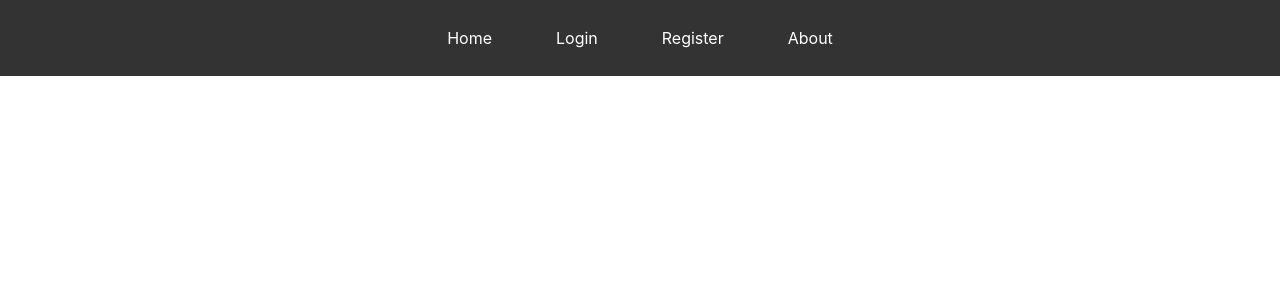
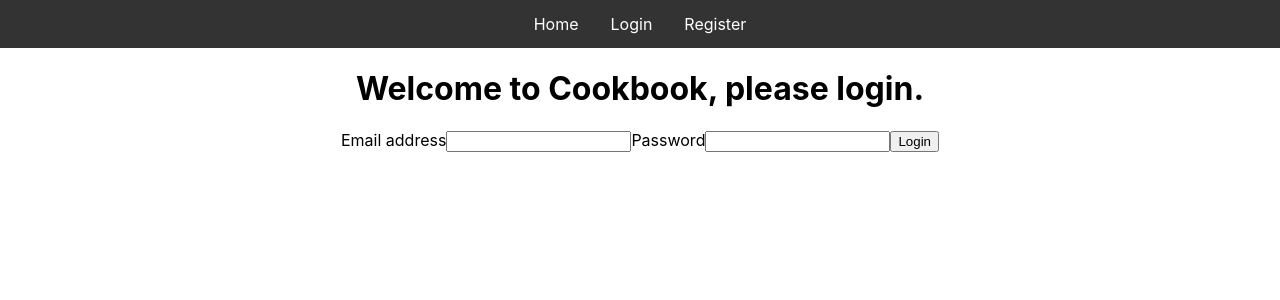
Before and after one commit to GeorgiLyudov/Cook-Book-2, a React (Create React App) app in the folder client/: page /register in a window 1280 px wide. Shown: the top 300 px of the page. Built offline with nearby package versions, Linux system fonts and the light colour scheme.

Commit message:
login/register

```diff
--- a/client/package.json
+++ b/client/package.json
@@ -6,6 +6,7 @@
     "@testing-library/jest-dom": "^5.11.10",
     "@testing-library/react": "^11.2.5",
     "@testing-library/user-event": "^12.8.3",
+    "firebase": "^8.3.1",
     "react": "^17.0.2",
     "react-dom": "^17.0.2",
     "react-router-dom": "^5.2.0",
--- a/client/src/App.js
+++ b/client/src/App.js
@@ -1,9 +1,27 @@
 import './App.css';
+import { Switch, Route } from 'react-router-dom';
+
 import Header from './Components/Header/Header';
+import Login from './Components/Login/Login';
+import Register from './Components/Register/Register';
+import Home from './Components/Home/Home';
+const props = {
+  loggedIn: false
+}
 function App() {
   return (
     <div className="App">
-      <Header />
+      <Header/>
+      <Switch>
+        <Route path="/" exact component={Home} />
+
+        <Route path="/login" component={Login} />
+        <Route path="/register" component={Register} />
+        <Route path="/logout" render={(props) =>
+          <Home loggedIn={false} />
+        } />
+
+      </Switch>
     </div>
   );
 }
--- a/client/src/Components/Header/Header.js
+++ b/client/src/Components/Header/Header.js
@@ -1,15 +1,67 @@
 import './Header.css';
-function Header() {
+import { Link } from 'react-router-dom';
+import { Component } from 'react';
+import firebase from 'firebase';
 
-  return (
-    <ul className="nav">
-      <li className="nav-item"><a href="/">Home</a></li>
-      <li className="nav-item"><a href="/login">Login</a></li>
-      <li className="nav-item"><a href="/register">Register</a></li>
-      <li className="nav-item"><a href="about.asp">About</a></li>
-    </ul>
-  );
+class Header extends Component {
+  constructor(props) {
+    super(props)
+    this.state = {
+      loggedIn: false
+    }
 
-};
+  }
+  logout() {
+    this.setState({loggedIn: false});
+    firebase.auth().signOut().then(() => {
+    })
+    .catch((err) => console.log(err));
+  }
+  render() {
+    if (this.state.loggedIn) {
+      return <ul className="nav">
+        <Link to="/" className="nav-item">Home</Link>
+        <Link to="/categories" className="nav-item">Categories</Link>
+        <Link to="/users/:userId" className="nav-item">My profile</Link>
+        <Link to="/logout" className="nav-item" onClick={this.logout.bind(this)}>Logout</Link>
+      </ul >
+    } else {
+      return (
+        <ul className="nav">
+          <Link to="/" className="nav-item">Home</Link>
+          <Link to="/login" className="nav-item">Login</Link>
+          <Link to="/register" className="nav-item" onClick={() => this.setState({ loggedIn: false })}>Register</Link>
+        </ul >
+      );
+
+    }
+  }
+
+  // }
+  // function Header({
+  //   loggedIn
+  // // }) {
+  // const[logged, setLogged] = useState(loggedIn);
+
+  // if(logged) {
+  //   console.log('still logged in');
+  //   return <ul className="nav">
+  //     <Link to="/" className="nav-item">Home</Link>
+  //     <Link to="/categories" className="nav-item">Categories</Link>
+  //     <Link to="/users/:userId" className="nav-item">My profile</Link>
+  //     <Link to="/logout" className="nav-item">Logout</Link>
+  //   </ul >
+  // } else {
+  // console.log('here');
+  // return (
+  //   <ul className="nav">
+  //     <Link to="/" className="nav-item">Home</Link>
+  //     <Link to="/login" className="nav-item">Login</Link>
+  //     <Link to="/register" className="nav-item" onClick={() => setLogged(false)}>Register</Link>
+  //   </ul >
+  // );
+
+}
+
 
 export default Header
--- /dev/null
+++ b/client/src/Components/Home/Home.js
@@ -0,0 +1,17 @@
+
+
+const Home = ({
+  loggedIn
+}) => {
+  return (
+    <div>
+      <h1>Welcome!</h1>
+      <h2>Most popular this week: </h2>
+      <h3>{loggedIn}</h3>
+
+
+    </div>
+  )
+}
+
+export default Home;
--- a/client/src/Components/Login/Login.js
+++ b/client/src/Components/Login/Login.js
@@ -1 +1,64 @@
 import './Login.css';
+import firebase from "firebase";
+import { Redirect } from 'react-router';
+import { Component } from 'react';
+
+class Login extends Component {
+  constructor(props) {
+    super(props);
+    this.state = {
+      loggedIn: false,
+    }
+  }
+  onSubmitHandler = (e) => {
+    e.preventDefault();
+    let email = e.target.username.value;
+    let password = e.target.password.value;
+    this.setState({ loggedIn: true })
+    firebase.auth().signInWithEmailAndPassword(email, password)
+      .catch((error) => {
+        var errorCode = error.code;
+        var errorMessage = error.message;
+        console.log(`${errorCode}: ${errorMessage}`);
+      });
+  }
+  render() {
+    const loggedIn = this.state.loggedIn;
+    if (loggedIn) {
+      return <Redirect to={{
+        pathname: "/",
+        state: {
+          loggedIn: true
+        }
+      }} />;
+    }
+    return (<div>
+      <h1>Welcome to Cookbook, please login.</h1>
+      <form onSubmit={this.onSubmitHandler}>
+        <label htmlFor="username">Username</label>
+        <input
+          type="text"
+          id="username"
+          name="username"
+        />
+
+        <label htmlFor="password">Password</label>
+        <input
+          type="text"
+          id="password"
+          name="password"
+        />
+        <input type="submit" value="Login" />
+
+      </form>
+    </div>
+    )
+  }
+
+}
+
+// const onChangeHandler = (e) => {
+//   setUsername(e.target.value);
+// }
+
+export default Login;
--- /dev/null
+++ b/client/src/Components/Register/Register.js
@@ -0,0 +1,61 @@
+import './Register.css';
+import { Component } from 'react';
+import firebase from "firebase";
+import { Redirect } from 'react-router';
+class Register extends Component {
+  constructor(props) {
+    super(props);
+    this.state = {
+      loggedIn: false
+    }
+  }
+  onSubmitHandler = (e) => {
+    e.preventDefault();
+    let email = e.target.email.value;
+    let password = e.target.password.value;
+    firebase.auth().createUserWithEmailAndPassword(email, password)
+      .then((userCredential) => {
+        firebase.auth().signInWithEmailAndPassword(email, password)
+      })
+      .then(() => this.setState({ loggedIn: true }))
+      .catch((error) => {
+        console.log(`${error.code}: ${error.message}`);
+      });
+  }
+
+  // const onChangeHandler = (e) => {
+  //   setemail(e.target.value);
+  // }
+  render() {
+    const loggedIn = this.state.loggedIn;
+    if (loggedIn) {
+      console.log(loggedIn);
+      return <Redirect to="/" />;
+    } else {
+      return (
+        <div>
+          <h1>Welcome to Cookbook, please login.</h1>
+          <form onSubmit={this.onSubmitHandler}>
+            <label htmlFor="email">Email address</label>
+            <input
+              type="text"
+              id="email"
+              name="email"
+            />
+
+            <label htmlFor="password">Password</label>
+            <input
+              type="text"
+              id="password"
+              name="password"
+            />
+            <input type="submit" value="Login" />
+
+          </form>
+        </div >
+      )
+    }
+  }
+}
+
+export default Register;
--- a/client/src/index.js
+++ b/client/src/index.js
@@ -1,17 +1,30 @@
+
 import React from 'react';
 import ReactDOM from 'react-dom';
 import './index.css';
+import reportWebVitals from './reportWebVitals';
+import { BrowserRouter as Router } from 'react-router-dom';
+import firebase from "firebase/app";
 import App from './App';
-import reportWebVitals from './reportWebVitals';
+
+firebase.initializeApp({
+  apiKey: "AIzaSyDgrA-52_RdCBxqgbUIthLbsH3H-RyFlGM",
+  authDomain: "cookbook-686f4.firebaseapp.com",
+  projectId: "cookbook-686f4",
+  storageBucket: "cookbook-686f4.appspot.com",
+  messagingSenderId: "870132114458",
+  appId: "1:870132114458:web:1b101d2f55969a4e80dda3"
+});
 
 ReactDOM.render(
   <React.StrictMode>
-    <App />
+    <Router>
+      <App />
+
+    </Router>
   </React.StrictMode>,
   document.getElementById('root')
 );
 
-// If you want to start measuring performance in your app, pass a function
-// to log results (for example: reportWebVitals(console.log))
-// or send to an analytics endpoint. Learn more: https://bit.ly/CRA-vitals
+
 reportWebVitals();
```
Also changed, not shown: client/public/index.html (+7 -25 lines), client/src/Components/Register/Register.css (added), 1 other file (tests, documents, lock files or other folders).
